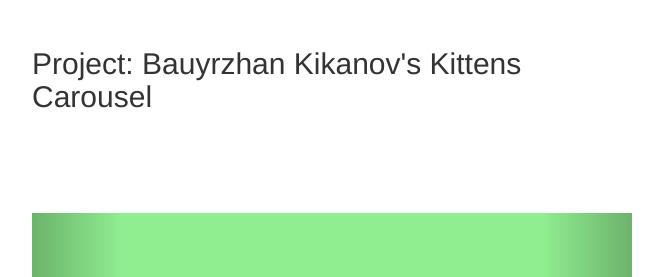
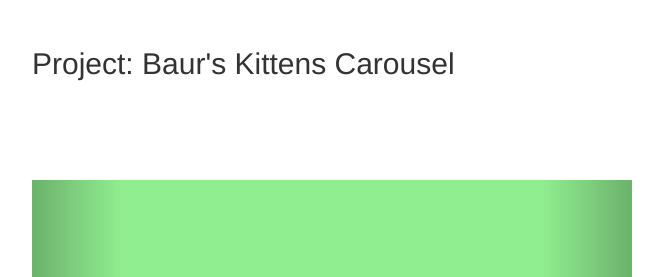
Before and after one commit to baurkika/DevOpsProjects, a plain HTML site: page Project2-StaticWeb-ALB-ASG/static-web/index.html in a window 1280 px wide. Shown: the part 403-680 px from the top of the page, without its empty margins (308-971 px from the left). Drawn offline with nearby package versions, Linux system fonts and the light colour scheme.

Commit message:
Updated html File

```diff
--- a/Project2-StaticWeb-ALB-ASG/static-web/index.html
+++ b/Project2-StaticWeb-ALB-ASG/static-web/index.html
@@ -45,7 +45,7 @@
 
   <div><img src="https://clarusway.com/wp-content/uploads/2020/06/clarusway_logo.png" /></div>
 
-  <h2> Project: Bauyrzhan Kikanov's Kittens Carousel</h2>
+  <h2> Project: Baur's Kittens Carousel</h2>
 
   <div id="myCarousel" class="carousel slide" data-ride="carousel">
     <!-- Indicators -->
```
